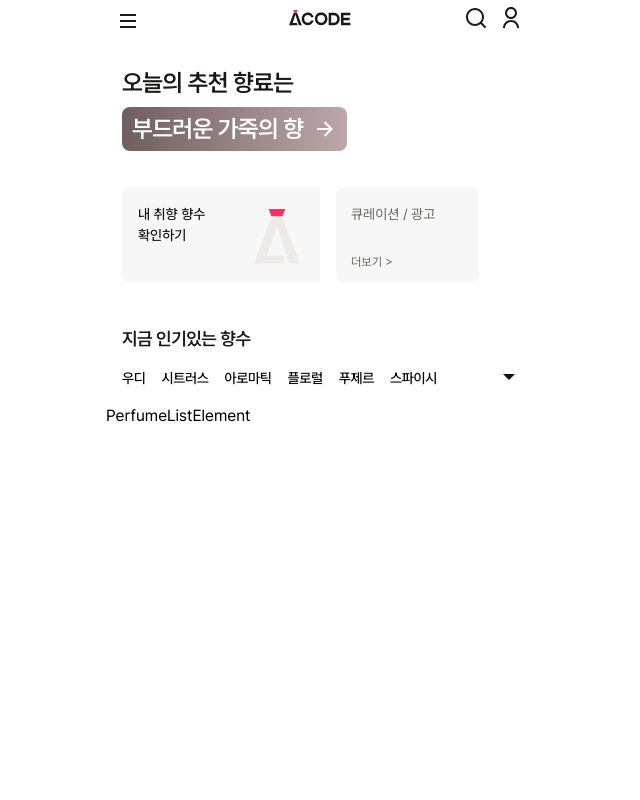
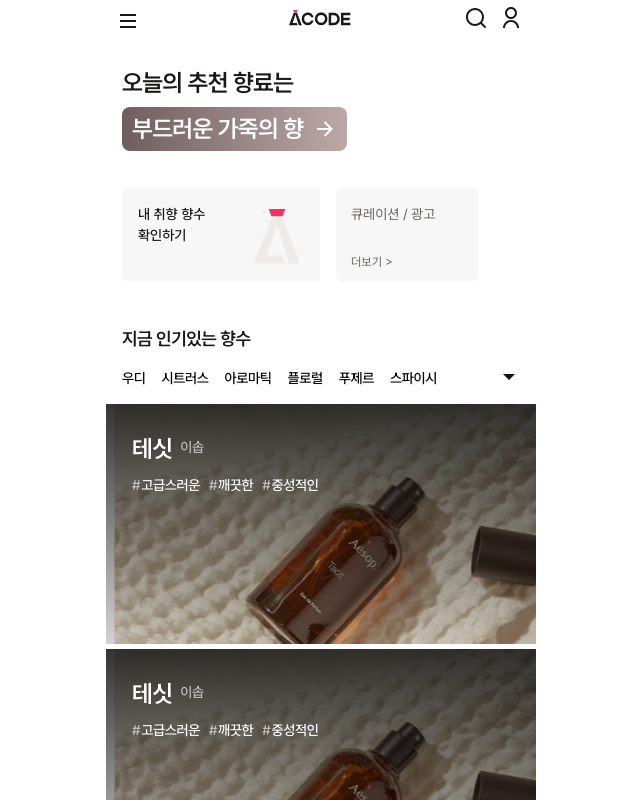
Before and after one commit to team-acode/sniff-client, a Next.js app: page / in a window 1280 px wide. Shown: the top 800 px of the page, without its empty margins (319-959 px from the left). Built offline with nearby package versions, Linux system fonts and the light colour scheme.

Commit message:
style: perfume list element 스타일 적용

```diff
--- a/components/home/PerfumeList.tsx
+++ b/components/home/PerfumeList.tsx
@@ -1,5 +1,50 @@
 import PerfumeCategoryBar from '@/components/home/PerfumeCategoryBar';
 import PerfumeListElement from '@/components/home/PerfumeListElement';
+
+const PERFUMES = [
+  {
+    id: 1,
+    name: '테싯',
+    brand: '이솝',
+    tags: ['고급스러운', '깨끗한', '중성적인'],
+    backgroundUrl: '',
+  },
+  {
+    id: 2,
+    name: '테싯',
+    brand: '이솝',
+    tags: ['고급스러운', '깨끗한', '중성적인'],
+    backgroundUrl: '',
+  },
+  {
+    id: 3,
+    name: '테싯',
+    brand: '이솝',
+    tags: ['고급스러운', '깨끗한', '중성적인'],
+    backgroundUrl: '',
+  },
+  {
+    id: 4,
+    name: '테싯',
+    brand: '이솝',
+    tags: ['고급스러운', '깨끗한', '중성적인'],
+    backgroundUrl: '',
+  },
+  {
+    id: 5,
+    name: '테싯',
+    brand: '이솝',
+    tags: ['고급스러운', '깨끗한', '중성적인'],
+    backgroundUrl: '',
+  },
+  {
+    id: 6,
+    name: '테싯',
+    brand: '이솝',
+    tags: ['고급스러운', '깨끗한', '중성적인'],
+    backgroundUrl: '',
+  },
+];
 
 const PerfumeList = () => {
   return (
@@ -11,7 +56,9 @@ const PerfumeList = () => {
       </div>
       <PerfumeCategoryBar />
       <ul className="">
-        <PerfumeListElement />
+        {PERFUMES.map((perfume) => (
+          <PerfumeListElement key={perfume.id} perfume={perfume} />
+        ))}
       </ul>
     </div>
   );
--- a/components/home/PerfumeListElement.tsx
+++ b/components/home/PerfumeListElement.tsx
@@ -1,5 +1,39 @@
-const PerfumeListElement = () => {
-  return <div>PerfumeListElement</div>;
+import { PerfumeTempBg } from '@/public/images';
+
+interface PerfumeListElementProps {
+  perfume: {
+    id: number;
+    name: string;
+    brand: string;
+    tags: string[];
+    backgroundUrl?: string;
+  };
+}
+
+const PerfumeListElement = ({ perfume }: PerfumeListElementProps) => {
+  return (
+    <li className="w-full relative mb-[5px]">
+      <PerfumeTempBg className="absolute -z-10 w-full" />
+      <button className="w-full pt-[27px] px-[26px] text-left h-60 bg-gradient-to-b from-black/80 to-[#292323]/20 inline-flex flex-col">
+        <div className="flex">
+          <h2 className="text-[24px] font-semibold leading-9 text-acodewhite tracking-[-0.6px] mr-2">
+            {perfume.name}
+          </h2>
+          <span className="pt-1.5 text-acodegray-300 text-[14px] font-medium tracking-[-0.35px]">
+            {perfume.brand}
+          </span>
+        </div>
+        <ul className="flex mt-2">
+          {perfume.tags.map((tag) => (
+            <li className="mr-[9px] text-[14px] font-medium tracking-[-0.35px] text-acodewhite">
+              <span className="text-acodegray-300 mr-[1px]">#</span>
+              {tag}
+            </li>
+          ))}
+        </ul>
+      </button>
+    </li>
+  );
 };
 
 export default PerfumeListElement;
--- a/public/images/index.ts
+++ b/public/images/index.ts
@@ -11,3 +11,5 @@ export { default as MenuIcon } from './menu-icon.svg';
 export { default as ArrowRightIcon } from './arrow-right-icon.svg';
 export { default as ArrowUpIcon } from './arrow-up-icon.svg';
 export { default as ArrowDownIcon } from './arrow-down-icon.svg';
+
+export { default as PerfumeTempBg } from './popular-perfume-temp-bg.svg';
```
Also changed, not shown: public/images/popular-perfume-temp-bg.svg (added).
